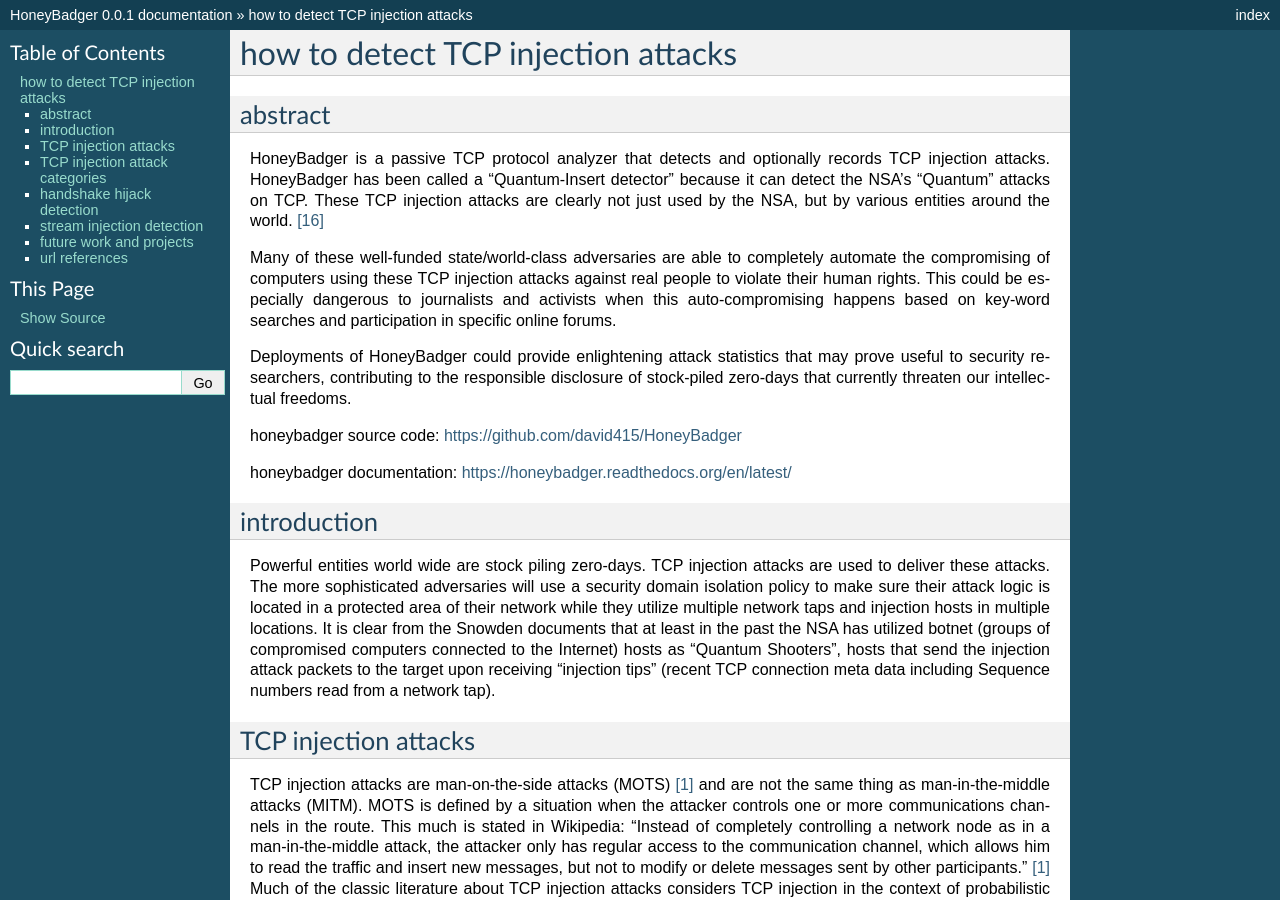
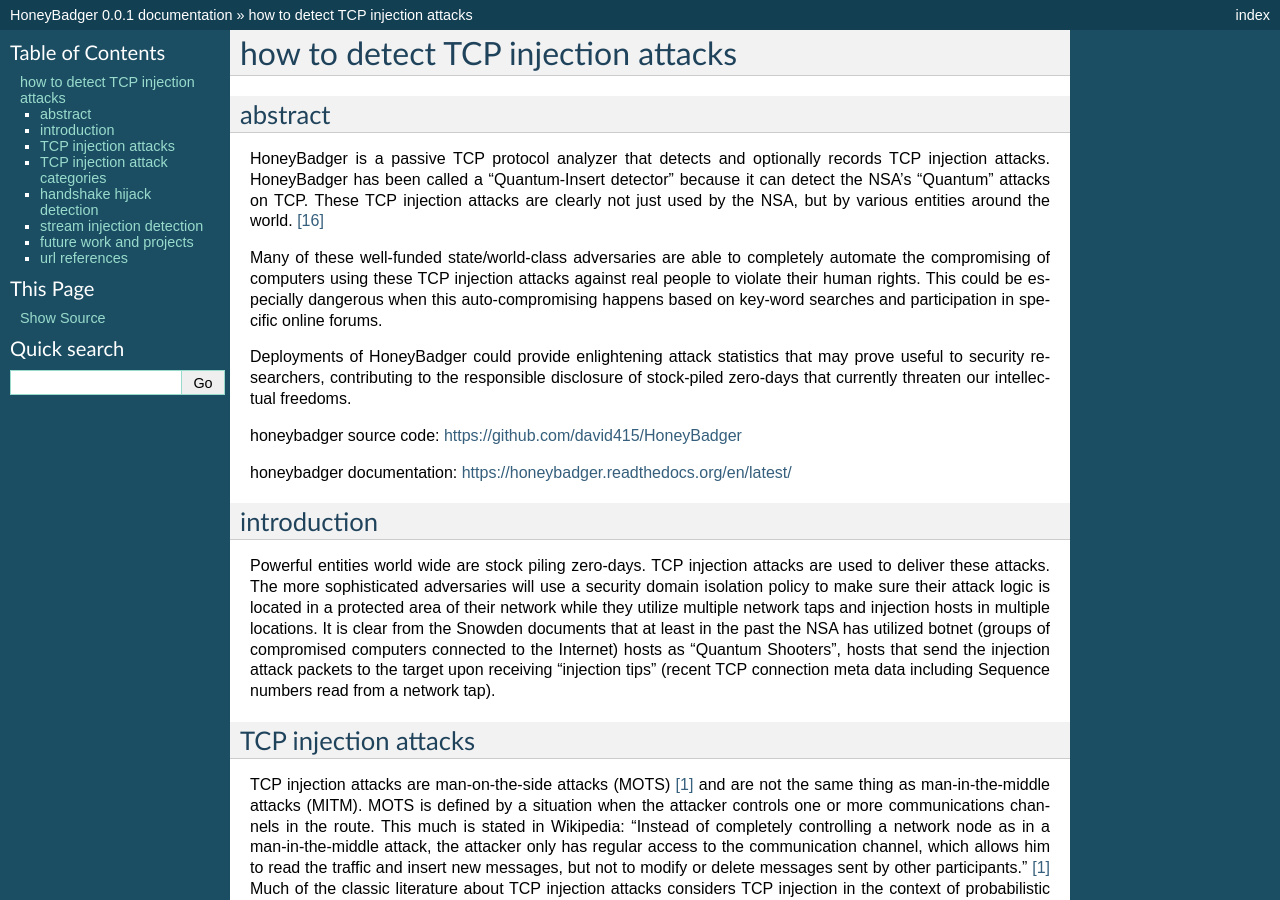
Before and after one commit to david415/HoneyBadger_docs, a Sphinx documentation site: the page built from source/how-to-detect-TCP-injection-attacks.rst, in a window 1280 px wide and 900 px high. Built offline with Sphinx 7.4.7, drawn with Linux system fonts in a browser that asks for light colours.

Commit message:
Fix the abstract

```diff
--- a/source/how-to-detect-TCP-injection-attacks.rst
+++ b/source/how-to-detect-TCP-injection-attacks.rst
@@ -8,7 +8,7 @@
 
 HoneyBadger is a passive TCP protocol analyzer that detects and optionally records TCP injection attacks. HoneyBadger has been called a "Quantum-Insert detector" because it can detect the NSA's "Quantum" attacks on TCP. These TCP injection attacks are clearly not just used by the NSA, but by various entities around the world. [16]_
 
-Many of these well-funded state/world-class adversaries are able to completely automate the compromising of computers using these TCP injection attacks against real people to violate their human rights. This could be especially dangerous to journalists and activists when this auto-compromising happens based on key-word searches and participation in specific online forums.
+Many of these well-funded state/world-class adversaries are able to completely automate the compromising of computers using these TCP injection attacks against real people to violate their human rights. This could be especially dangerous when this auto-compromising happens based on key-word searches and participation in specific online forums.
 
 Deployments of HoneyBadger could provide enlightening attack statistics that may prove useful to security researchers, contributing to the responsible disclosure of stock-piled zero-days that currently threaten our intellectual freedoms.
 
```
